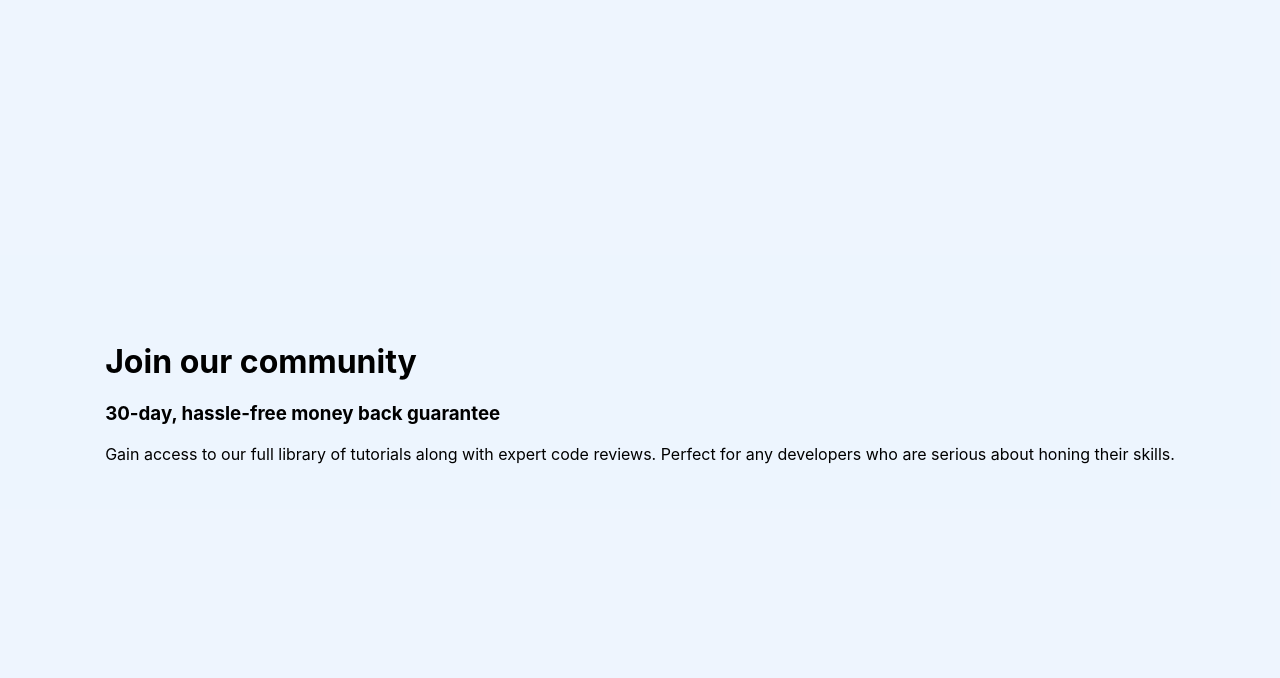
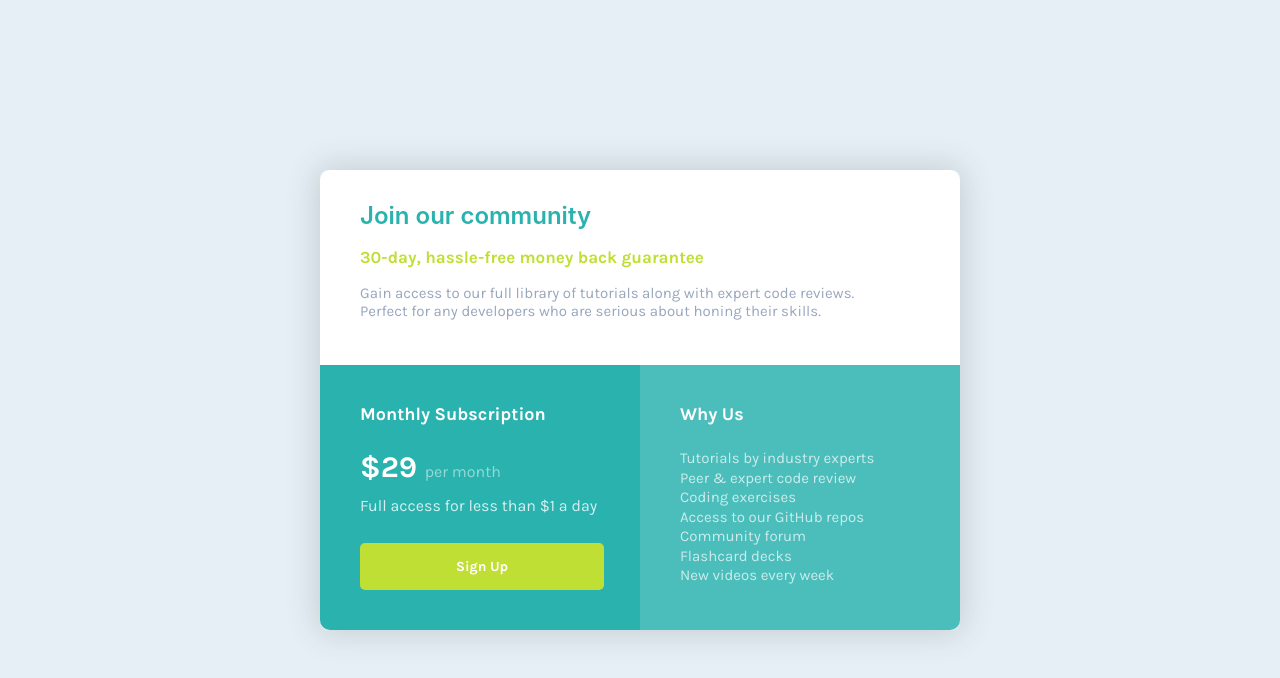
Before and after one commit to ShakilAnsary9/price-grid-frontend-mentor, a React (Create React App) app: page / in a window 1280 px wide. Shown: the top 678 px of the page. Built offline with nearby package versions, Linux system fonts and the light colour scheme.

Commit message:
complete

```diff
--- a/src/App.css
+++ b/src/App.css
@@ -5,9 +5,10 @@
   justify-content: center;
   align-items: center;
   height: 100vh;
-  background-color: hsl(212, 86%, 64%, 0.1);
+  background-color: hsl(204, 43%, 93%);
 }
 
 .box-shadow {
-  box-shadow: 0px 0px 10px rgba(0, 0, 0, 0.1);
+  border-radius: 8px;
+  box-shadow: 0px 0px 33px 2px rgba(58, 58, 58, 0.2);
 }
--- a/src/App.js
+++ b/src/App.js
@@ -1,11 +1,17 @@
 import './App.css';
+import About from './component/About';
+import Price from './component/Price';
 import Toptext from './component/Toptext';
 
 function App() {
   return (
     <div className="App">
-      <div>
+      <div className='box-shadow'>
         <Toptext />
+        <div className='cardflex'>
+          <Price />
+          <About />
+        </div>
       </div>
     </div>
   );
--- a/src/component/About.js
+++ b/src/component/About.js
@@ -0,0 +1,16 @@
+import React from 'react';
+
+function About() {
+  return <div className='about-section'>
+    <h5>Why Us</h5>
+    <li>Tutorials by industry experts</li>
+    <li>Peer &amp; expert code review</li>
+    <li>Coding exercises</li>
+    <li>Access to our GitHub repos</li>
+    <li>Community forum</li>
+    <li>Flashcard decks</li>
+    <li>New videos every week</li>
+  </div>;
+}
+
+export default About;
--- a/src/component/Price.js
+++ b/src/component/Price.js
@@ -0,0 +1,12 @@
+import React from 'react';
+
+function Price() {
+  return <div className='price-section'>
+      <h5>Monthly Subscription</h5>
+      <h1>$29 <span>per month</span></h1>
+      <p>Full access for less than $1 a day</p>
+      <button>Sign Up</button>
+  </div>;
+}
+
+export default Price;
--- a/src/component/Toptext.js
+++ b/src/component/Toptext.js
@@ -1,11 +1,11 @@
 import React from 'react';
-import './component.css'
+import './component.css';
 
 function Toptext() {
   return <div className='toptxt'>
-    <h1>Join our community</h1>
+    <h1 className='top'>Join our community</h1>
     <h3>30-day, hassle-free money back guarantee</h3>
-    <p>Gain access to our full library of tutorials along with expert code reviews.
+    <p>Gain access to our full library of tutorials along with expert code reviews. <br />
     Perfect for any developers who are serious about honing their skills.</p>
   </div>;
 }
--- a/src/component/component.css
+++ b/src/component/component.css
@@ -1,12 +1,103 @@
 :root {
-  --Red: hsl(0, 78%, 62%);
-  --Cyan: hsl(180, 62%, 55%);
-  --Orange: hsl(34, 97%, 64%);
-  --Blue: hsl(212, 86%, 64%);
-  --Very-Dark-Blue: hsl(234, 12%, 34%);
-  --Grayish-Blue: hsl(229, 6%, 66%);
-  --Very-Light-Gray: hsl(0, 0%, 98%);
+  --Cyan: hsl(179, 62%, 43%);
+  --Cyan-Light: hsl(179, 47%, 52%);
+  --Bright-Yellow: hsl(71, 73%, 54%);
+  --Light-Gray: hsl(204, 43%, 93%);
+  --Grayish-Blue: hsl(218, 22%, 67%);
 }
 
 .toptxt {
+  width: 600px;
+  background-color: #fff;
+  padding: 15px 0px 30px 40px;
+  border-radius: 10px 10px 0 0;
 }
+
+.top {
+  font-size: 24px;
+  font-weight: 600;
+  color: var(--Cyan);
+}
+
+.toptxt h3 {
+  font-family: "Karla", sans-serif;
+  font-weight: 700;
+  font-size: 17px;
+  color: var(--Bright-Yellow);
+}
+.toptxt p {
+  font-family: "Karla", sans-serif;
+  font-weight: 400;
+  font-size: 15px;
+  color: var(--Grayish-Blue);
+}
+
+.price-section,
+.about-section {
+  width: 50%;
+  height: 250px;
+  background-color: var(--Cyan);
+  padding: 15px 0px 0px 40px;
+  border-radius: 0 0 0 10px;
+  font-family: "Karla", sans-serif;
+}
+
+.about-section {
+  background-color: var(--Cyan-Light);
+  border-radius: 0 0 10px 0;
+  font-family: "Karla", sans-serif;
+}
+
+.price-section h5,
+.about-section h5 {
+  font-size: 18px;
+  font-weight: 600;
+  color: #fff;
+  line-height: 0.5;
+}
+
+.price-section h1 {
+  font-size: 30px;
+  font-weight: 600;
+  color: #fff;
+}
+
+.price-section h1 span {
+  font-size: 16px;
+  font-weight: 400;
+  color: #fff;
+  opacity: 0.5;
+}
+
+.price-section p {
+  font-size: 16px;
+  font-weight: 400;
+  color: #fff;
+  opacity: 0.8;
+  line-height: 0.1;
+}
+
+.price-section button {
+  border: none;
+  background-color: var(--Bright-Yellow);
+  padding: 15px 96px;
+  border-radius: 5px;
+  font-size: 14px;
+  font-family: "karla", sans-serif;
+  font-weight: 600;
+  color: #fff;
+  margin-top: 20px;
+}
+
+.cardflex {
+  display: flex;
+  justify-content: space-between;
+}
+
+.about-section li {
+  list-style: none;
+  color: #fff;
+  font-size: 15px;
+  line-height: 1.3;
+  opacity: 0.7;
+}
```
